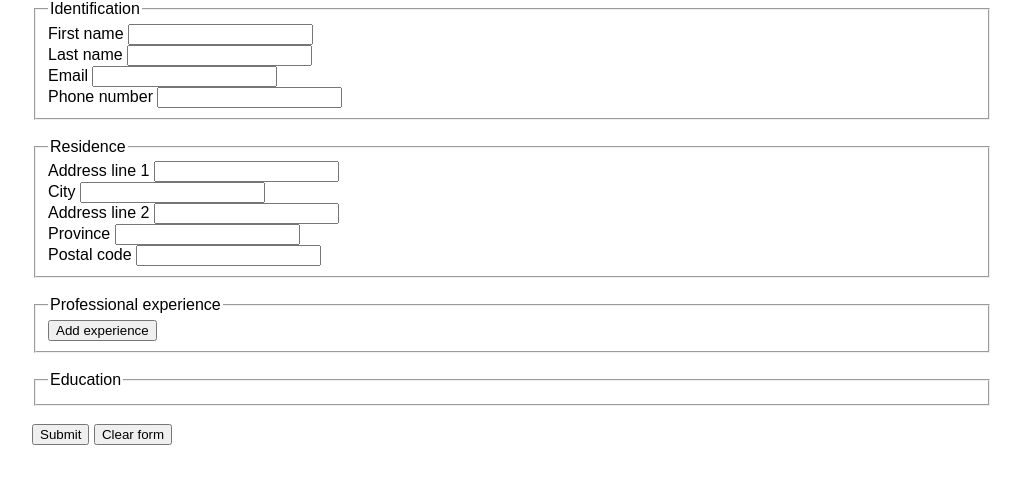
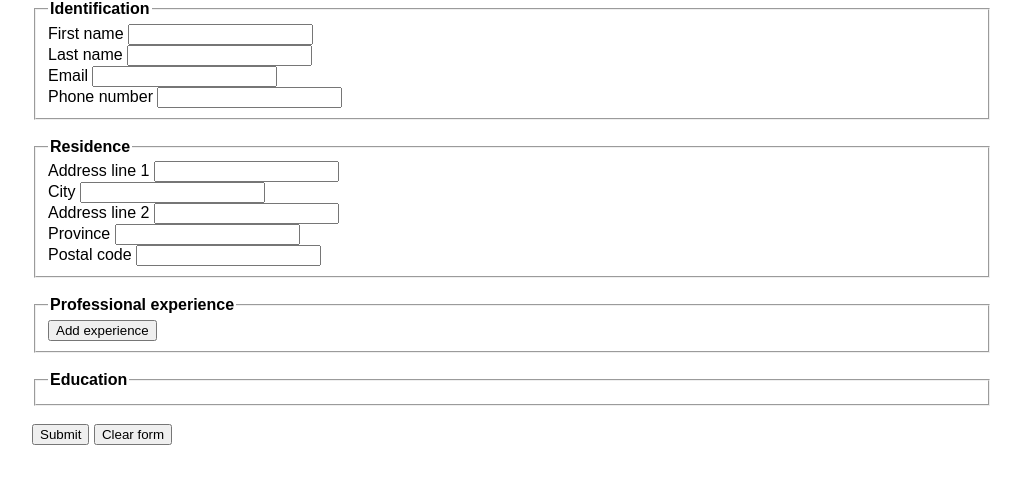
Before and after one commit to anhkhoido/formValidationWithTypeScript, a website: page index.html in a window 1280 px wide. Shown: the whole page, without its empty margins (128-1149 px from the left). Drawn offline with nearby package versions, Linux system fonts and the light colour scheme.

Commit message:
Evolution of CSS file

```diff
--- a/style/stylesheet.css
+++ b/style/stylesheet.css
@@ -1 +1 @@
-html,body{margin:0;padding:0;display:block;height:100%;width:100%;background-color:#FFFFFF;font-family:Arial,Helvetica,sans-serif}#applicationForm{width:75%;display:block;margin-left:auto;margin-right:auto}
+html,body{margin:0;padding:0;display:block;height:100%;width:100%;background-color:#FFFFFF;font-family:Arial,Helvetica,sans-serif}#applicationForm{width:75%;display:block;margin-left:auto;margin-right:auto}legend{font-family:Arial,Helvetica,sans-serif;font-style: normal;font-weight:bolder}#container_buttons_of_form{width:100%}#sub_container_of_form{margin-left:auto;margin-right:auto}
```
